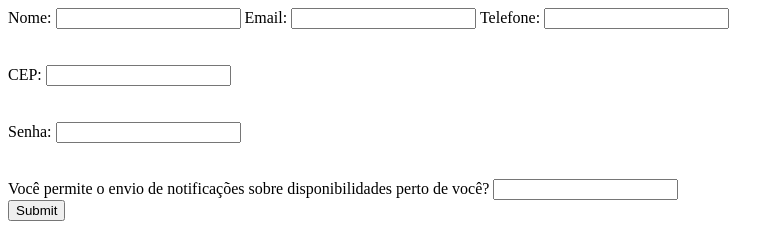
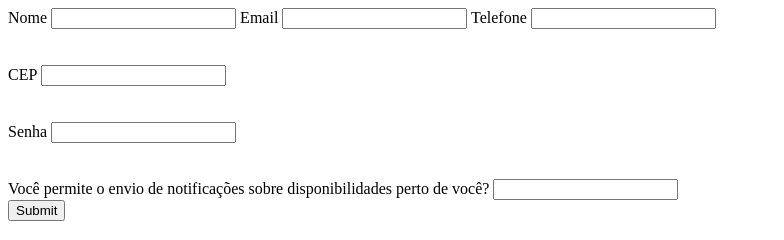
Before and after one commit to robertajacimbertt/front-html, a plain HTML site: page cadastro_cliente.html in a window 1280 px wide. Shown: the full height of the page, 0-784 px from the left. Drawn offline with Linux system fonts and the light colour scheme.

Commit message:
cadastro cliente

```diff
--- a/cadastro_cliente.html
+++ b/cadastro_cliente.html
@@ -5,32 +5,35 @@
   <meta http-equiv="X-UA-Compatible" content="IE=edge">
   <meta name="viewport" content="width=device-width, initial-scale=1.0">
   <title>Cadastro cliente</title>
+
+
 </head>
 <body>
+
   <form action="/action_page.php">
 
     <div id="dados_pessoais_div">
-      <label for="nome">Nome:</label>
-      <input type="text" id="nome" name="nome">
+      <label for="nome">Nome</label>
+      <input type="text" id="nome" name="nome" >
 
-      <label for="email">Email:</label>
+      <label for="email">Email</label>
       <input type="text" id="email" name="email">
 
-      <label for="telefone">Telefone:</label>
+      <label for="telefone">Telefone</label>
       <input type="text" id="telefone" name="telefone">
     </div>
 
     <br><br>
 
     <div id="local_div">
-      <label for="cep">CEP:</label>
+      <label for="cep">CEP</label>
       <input type="text" id="cep" name="cep">
     </div>
 
     <br><br>
 
     <div id="senha_div">
-      <label for="senha">Senha:</label>
+      <label for="senha">Senha</label>
       <input type="password" id="senha" name="senha">
     </div>
 
@@ -41,7 +44,7 @@
       <input type="password" id="permitir_notificacoes" name="permitir_notificacoes">
     </div>
 
-    <input type="submit">
+    <input type="submit" >
   </form>
 </body>
 </html>
```
